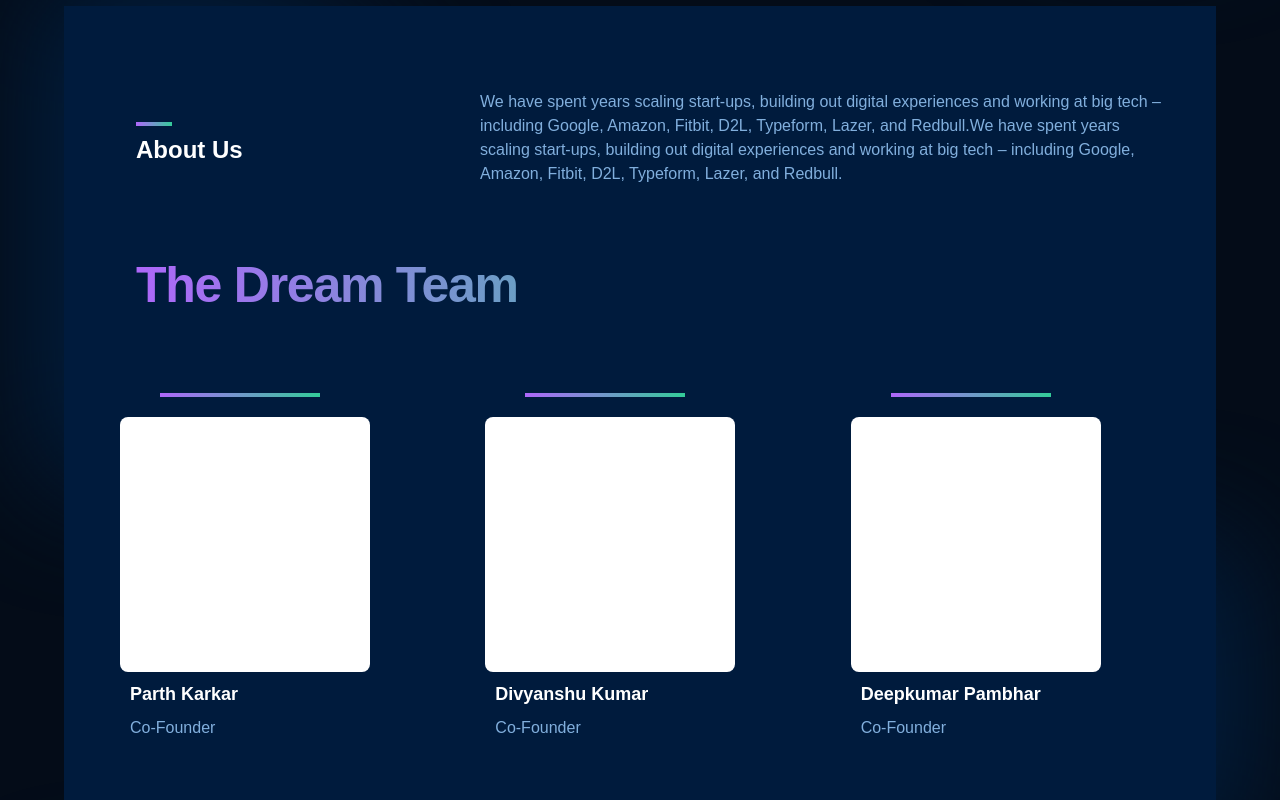
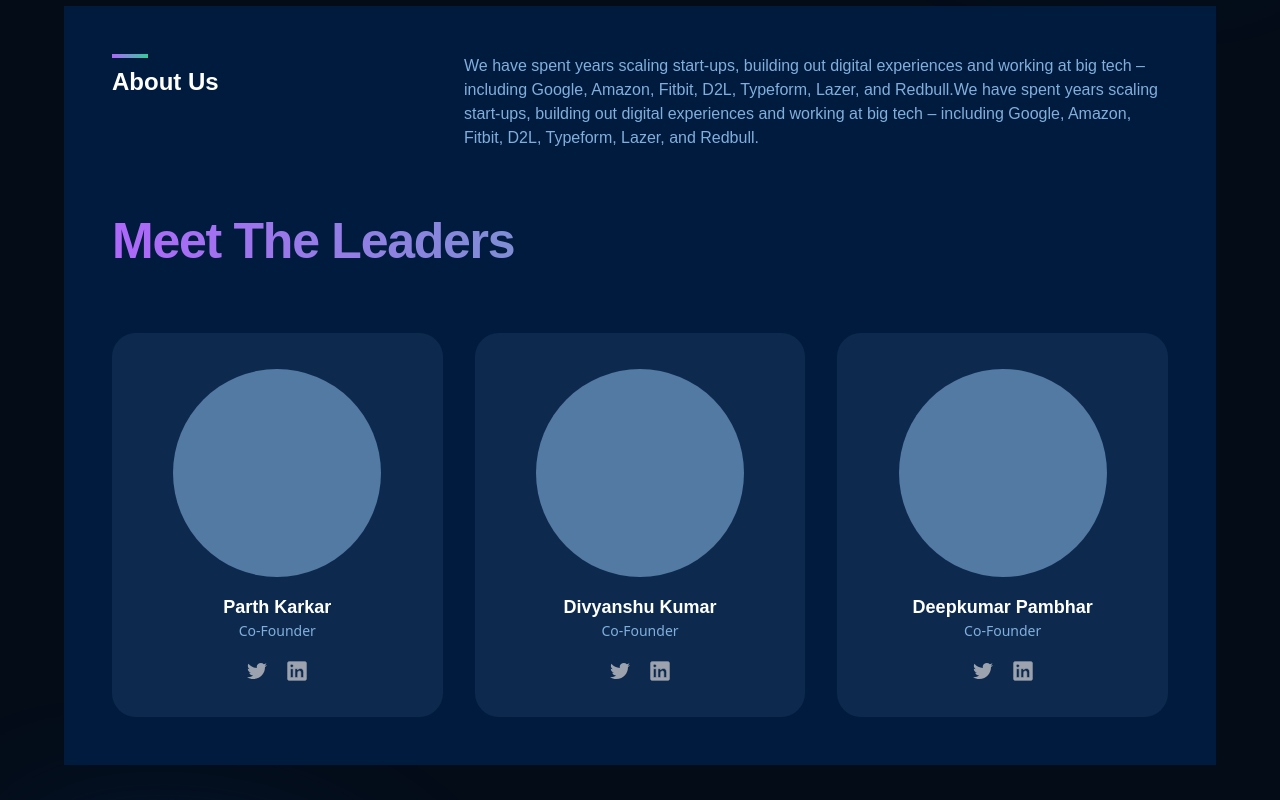
Before and after one commit to Raj-770/emulsion-ai, a Next.js app: page / in a window 1280 px wide. Shown: the part 2480-3280 px from the top of the page. Built offline with nearby package versions, Linux system fonts and the light colour scheme; no server answers.

Commit message:
design changes

```diff
--- a/app/globals.css
+++ b/app/globals.css
@@ -85,11 +85,11 @@
 }
 
 .au-pic-container {
-  @apply flex flex-col items-center justify-center md:justify-normal md:items-start col-span-1
+  @apply flex flex-col items-center justify-center md:justify-normal md:items-start col-span-1 flex-wrap
 }
 
 .au-pic {
-  @apply w-[140px] h-[145px] md:w-[250px] md:h-[255px] sm:w-[170px] sm:h-[175px] bg-white rounded-lg mt-5 mb-2
+  @apply w-[140px] h-[145px] md:w-[250px] md:h-[255px] sm:w-[170px] sm:h-[175px] bg-white rounded-lg mt-5 mb-2 opacity-10
 }
 
 /* Contact Us */
--- a/components/AboutUs.tsx
+++ b/components/AboutUs.tsx
@@ -1,39 +1,61 @@
 import { dreamTeam } from "@/constants";
+import Image from "next/image";
+
+import twitter from "@/public/twitter.svg";
+import linkedin from "@/public/linkedin.svg";
 
 const AboutUs = () => {
   return (
     <div id="about-us" className="relative bg-[#001B3D] mt-24">
-      <div className="blur-left ml-[-24px] mt-[-24px]" />
-      <div className="gird gird-cols-1 py-10 md:py-16 md:pl-14">
-        <div className="pl-4 pr-12">
-          <div className="sm:grid sm:grid-cols-3 items-center">
-            <div className="col-span-1">
-              <div className="gradient-bar" />
-              <h1 className="heading">About Us</h1>
-            </div>
-            <p className="text col-span-2">
-              We have spent years scaling start-ups, building out digital
-              experiences and working at big tech – including Google, Amazon,
-              Fitbit, D2L, Typeform, Lazer, and Redbull.We have spent years
-              scaling start-ups, building out digital experiences and working at
-              big tech – including Google, Amazon, Fitbit, D2L, Typeform, Lazer,
-              and Redbull.
-            </p>
-          </div>
-          <h1 className="gradient-text om-heading">The Dream Team</h1>
+      <div className="grid grid-cols-1 sm:grid-cols-3 p-5 sm:p-7 md:p-12">
+        <div className="col-span-1 flex flex-col">
+          <div className="gradient-bar" />
+          <div className="heading">About Us</div>
         </div>
-        <div className="grid grid-cols-2 sm:grid-cols-3">
+        <p className="sm:col-span-2 font-manrope text-[#81AFDD] text-xs sm:text-sm my-5 sm:my-0 md:text-base">
+          We have spent years scaling start-ups, building out digital
+          experiences and working at big tech – including Google, Amazon,
+          Fitbit, D2L, Typeform, Lazer, and Redbull.We have spent years scaling
+          start-ups, building out digital experiences and working at big tech –
+          including Google, Amazon, Fitbit, D2L, Typeform, Lazer, and Redbull.
+        </p>
+        <h1 className="sm:col-span-3 gradient-text font-manrope font-semibold tracking-tight text-2xl md:text-[50px] md:leading-[55px] sm:text-4xl my-10 sm:my-16">
+          Meet The Leaders
+        </h1>
+        <div className="sm:col-span-3 grid grid-cols-1 sm:grid-cols-3 gap-6 sm:gap-8">
           {dreamTeam.map((data, index) => (
-            <div key={index} className="au-pic-container">
-              <div className="au-gradient-bar md:ml-[40px]" />
-              <div className="au-pic"></div>
-              <h1 className="au-name">{data.name}</h1>
-              <p className="au-role">{data.role}</p>
+            <div className="col-span-1 flex flex-col justify-center items-center bg-[#81AFDD] bg-opacity-10 h-96 rounded-3xl">
+              <div className="w-52 h-52 bg-[#81AFDD] opacity-60 rounded-full" />
+              <h2 className="font-manrope font-semibold text-white text-lg mt-4">
+                {data.name}
+              </h2>
+              <h4 className="font-monrope text-[#81AFDD] text-sm">
+                {data.role}
+              </h4>
+              <div className="flex flex-row justify-center items-center gap-5 mt-5">
+                <a href="/">
+                  <Image
+                    src={twitter}
+                    alt=""
+                    width={20}
+                    height={20}
+                    objectFit="contain"
+                  />
+                </a>
+                <a href="/">
+                  <Image
+                    src={linkedin}
+                    alt=""
+                    width={20}
+                    height={20}
+                    objectFit="contain"
+                  />
+                </a>
+              </div>
             </div>
           ))}
         </div>
       </div>
-      <div className="blur-right mr-[-24px]" />
     </div>
   );
 };
```
Also changed, not shown: public/linkedin.svg, public/twitter.svg.
